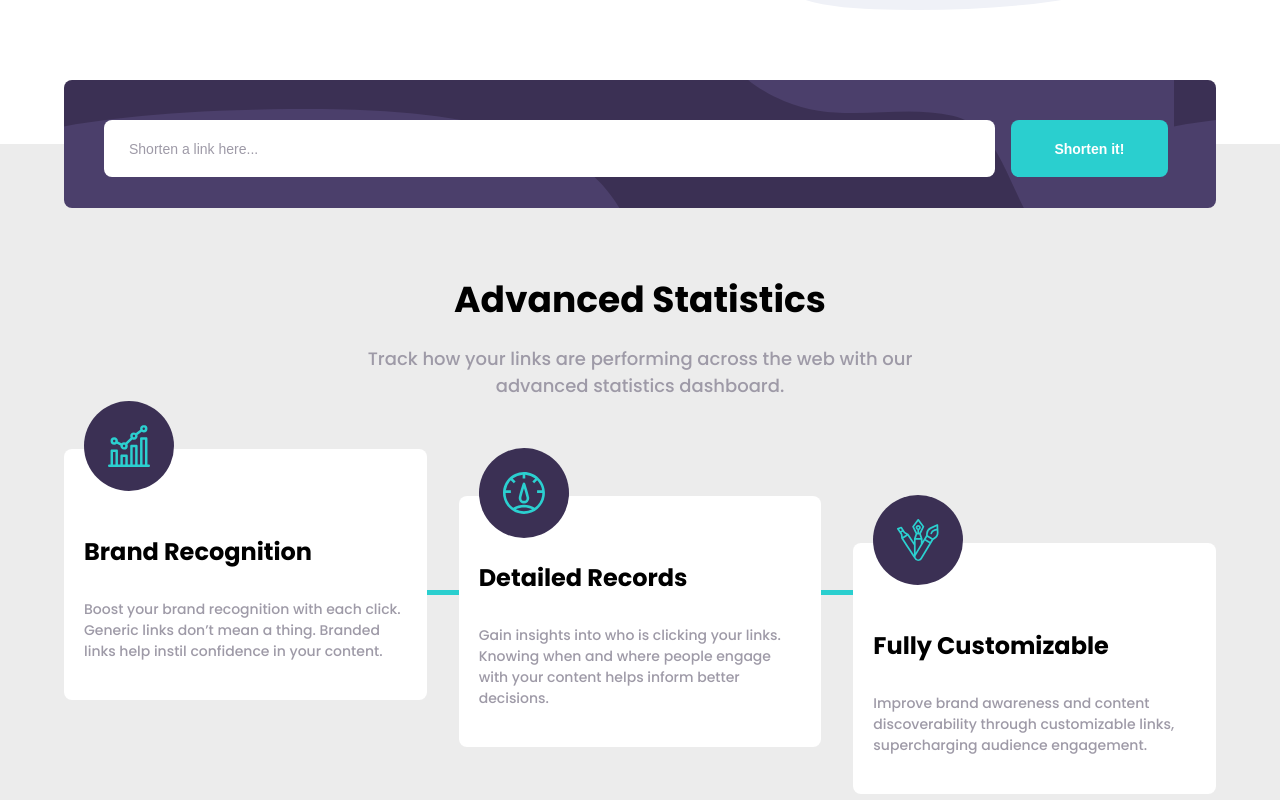
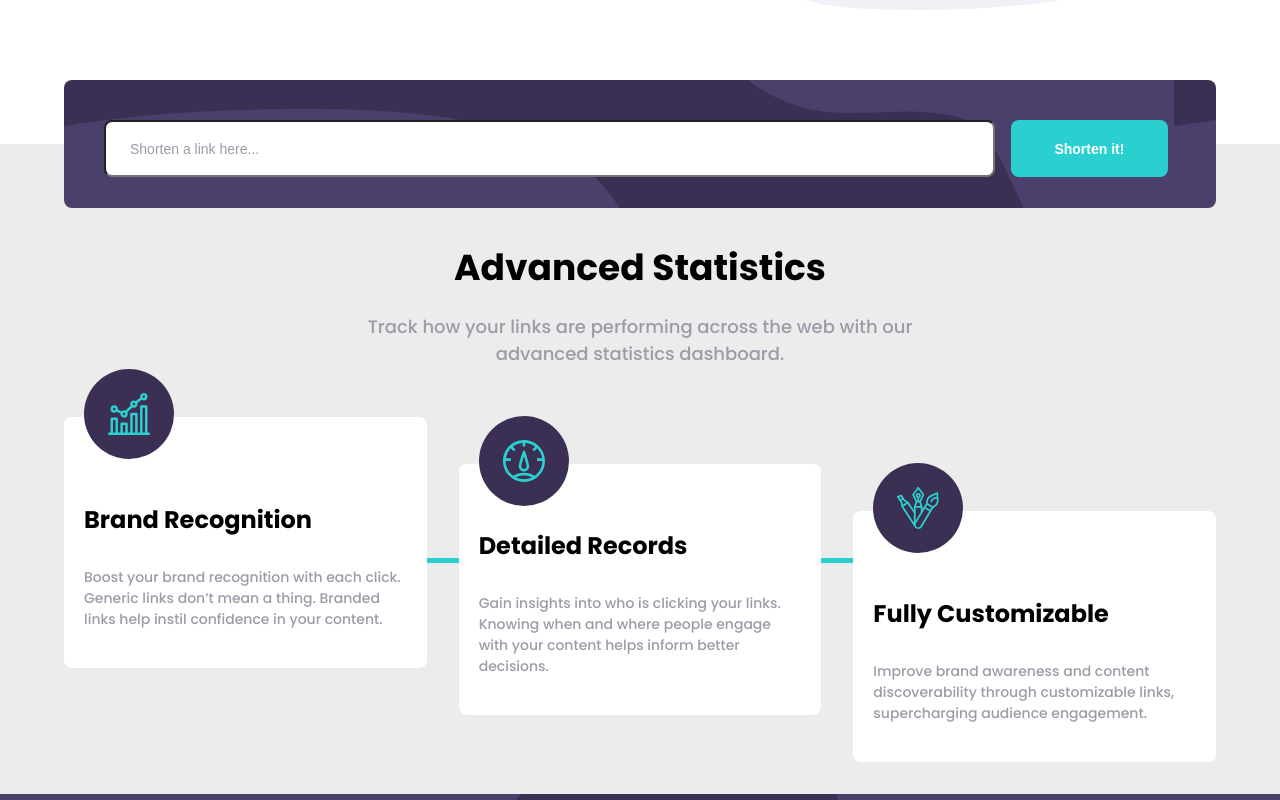
Before and after one commit to InnaTymoshenko/url-shortening-api, a React (Create React App) app: page / in a window 1280 px wide. Shown: the part 520-1320 px from the top of the page. Built offline with nearby package versions, Linux system fonts and the light colour scheme.

Commit message:
minor fixed

```diff
--- a/package.json
+++ b/package.json
@@ -7,6 +7,7 @@
     "@testing-library/jest-dom": "^5.17.0",
     "@testing-library/react": "^13.4.0",
     "@testing-library/user-event": "^13.5.0",
+    "framer-motion": "^11.2.13",
     "install": "^0.13.0",
     "npm": "^10.8.1",
     "react": "^18.3.1",
@@ -17,6 +18,7 @@
     "react-router-dom": "^6.24.0",
     "react-scripts": "5.0.1",
     "redux-persist": "^6.0.0",
+    "uuid": "^10.0.0",
     "web-vitals": "^2.1.4"
   },
   "scripts": {
--- a/src/components/Features/Features.module.css
+++ b/src/components/Features/Features.module.css
@@ -8,7 +8,7 @@
 	width: 100%;
 	max-width: 1200px;
 	margin: 0 auto;
-	padding: 8rem 1.5rem 2rem;
+	padding: 6rem 1.5rem 2rem;
 	display: flex;
 	flex-direction: column;
 	justify-content: flex-end;
--- a/src/components/Form/Form.jsx
+++ b/src/components/Form/Form.jsx
@@ -1,51 +1,39 @@
 import React from 'react'
 import { useForm } from 'react-hook-form'
-import { useDispatch } from 'react-redux'
+import { useDispatch, useSelector } from 'react-redux'
 import Button from '../Button/Button'
-import { createShortLink } from '../../store/slice/linkSlice'
+import { createShortLink, selectLoading, addLink } from '../../store/slice/linkSlice'
 import shorten from '../../images/bg-shorten-desktop.svg'
 import styles from './Form.module.css'
 
 const Form = () => {
+	const loading = useSelector(selectLoading)
 	const dispath = useDispatch()
 
 	const {
 		register,
 		formState: { errors },
-		handleSubmit
-		// reset
+		handleSubmit,
+		reset
 	} = useForm({
 		mode: 'onSubmit'
 	})
 
 	const onSubmit = ({ Url }) => {
-		// dispath(createShortLink(Url))
-
-		const response = fetch(`https://tinyurl.com/api-create.php?url=-${encodeURIComponent(Url)}`)
-		if (response.ok) {
-			const data = response.text()
-			console.log(data)
-		} else {
-			console.log(response)
-		}
-
-		// fetch('https://cleanuri.com/api/v1/shorten', {
-		// 	method: 'POST',
-		// 	headers: {
-		// 		'Content-Type': 'application/x-www-form-urlencoded'
-		// 	},
-		// 	body: new URLSearchParams({
-		// 		url: 'https://google.com/'
-		// 	})
-		// })
-		// 	.then(response => {
-		// 		if (!response.ok) {
-		// 			throw new Error('Network response was not ok ' + response.statusText)
-		// 		}
-		// 		return response.json()
-		// 	})
-		// 	.then(data => console.log(data))
-		// 	.catch(error => console.error('Error:', error))
+		dispath(createShortLink(Url))
+		dispath(addLink(Url))
+		reset()
+		// try {
+		// 	fetch(`${API_BASE_URL}?apikey=${API_KEY_URL}&url=${Url}=shrlc`)
+		// 		.then(response => response.json())
+		// 		.then(data => setLink(data))
+		// 	// return response.json()
+		// } catch (error) {
+		// 	console.log(error)
+		// }
+		// // dispath(addLink(createShortenLink(createShortLink(Url), Url)))
+		// reset()
+		// dispath(addLink(createShortenLink(link, Url)))
 	}
 
 	return (
@@ -56,7 +44,7 @@ const Form = () => {
 						type="url"
 						placeholder="Shorten a link here..."
 						className={styles.input}
-						style={{ border: errors.Url ? '1px solid red' : '1px solid transparent' }}
+						style={{ outlineColor: errors.Url ? 'red' : 'currentColor', outlineWidth: errors.Url ? '4px' : '1px' }}
 						{...register('Url', {
 							required: 'Please add a link',
 							pattern: {
@@ -65,8 +53,9 @@ const Form = () => {
 								message: 'Please enter a valid url'
 							}
 						})}
+						disabled={loading === 'loading'}
 					/>
-					<Button type="submit" className={styles.formBtn} text={'Shorten it!'} />
+					<Button type="submit" className={styles.formBtn} text={'Shorten it!'} disabled={loading === 'loading'} />
 				</form>
 				{errors.Url && <span className={styles.error}>{errors.Url.message}</span>}
 			</div>
--- a/src/components/Form/Form.module.css
+++ b/src/components/Form/Form.module.css
@@ -38,7 +38,7 @@
 	border-radius: var(--radii-sm);
 	padding-inline: 1.5rem;
 	/* border: none; */
-	outline: none;
+	/* outline: none; */
 	font-size: var(--fs-md);
 	color: var(--color-graylish);
 }
--- a/src/pages/HomePage.jsx
+++ b/src/pages/HomePage.jsx
@@ -3,12 +3,14 @@ import BootomPage from '../components/BottomPage/BootomPage'
 import Features from '../components/Features/Features'
 import Hero from '../components/Hero/Hero'
 import Form from '../components/Form/Form'
+import Shortens from '../components/Shortens/Shortens'
 
 const HomePage = () => {
 	return (
 		<>
 			<Hero />
 			<Form />
+			<Shortens />
 			<Features />
 			<BootomPage />
 		</>
```
Also changed, not shown: 1 other file (tests, documents, lock files or other folders).
